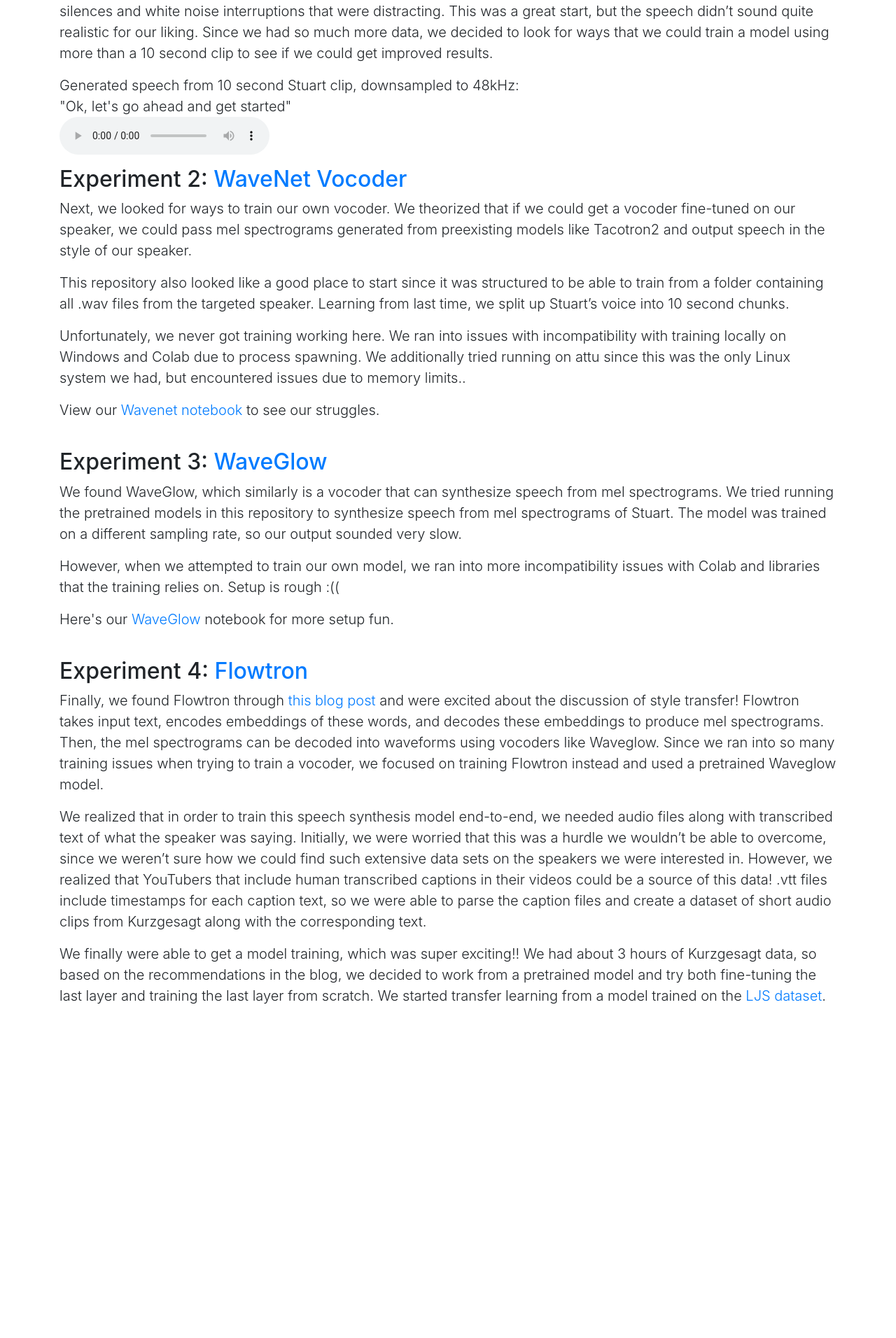
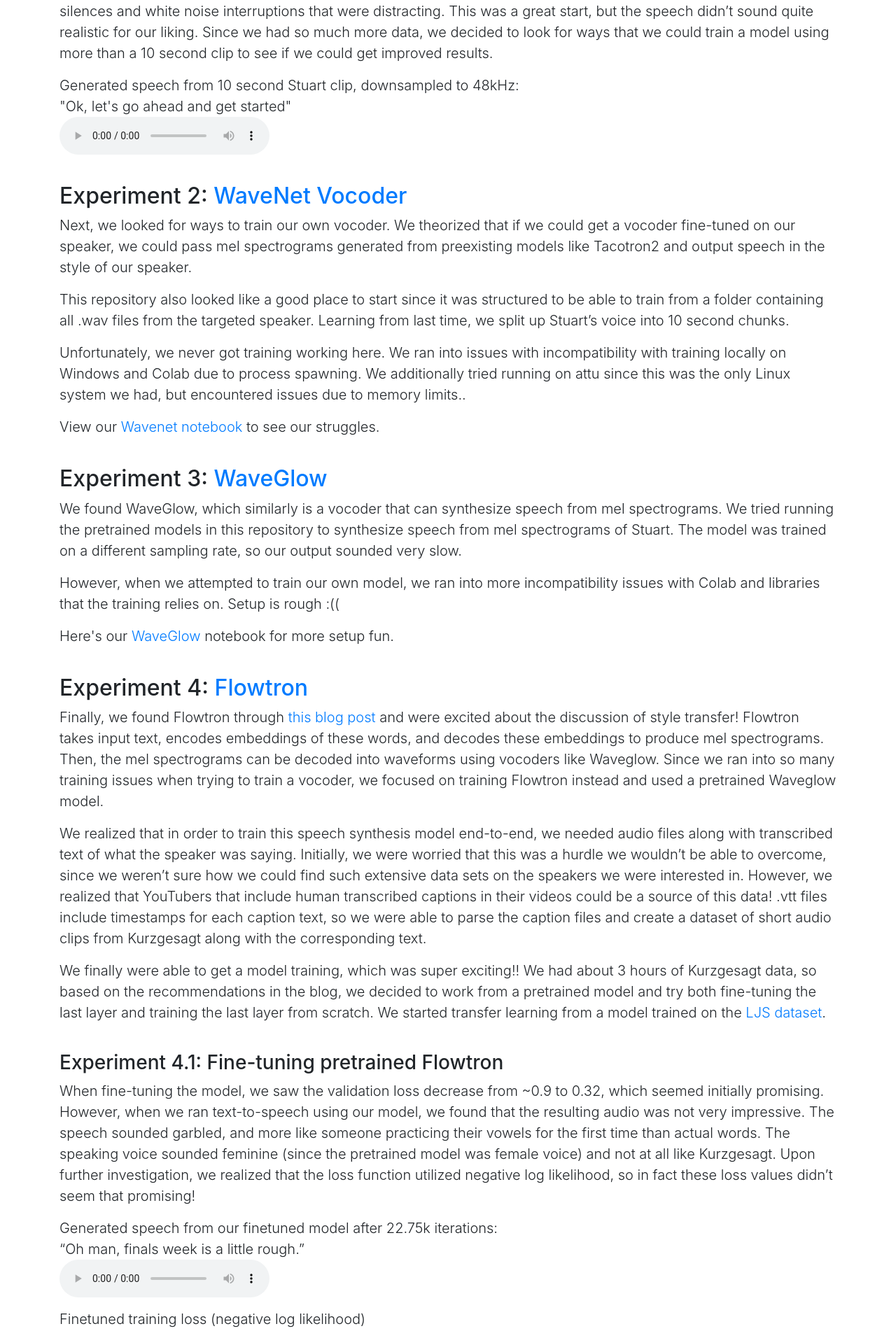
Before and after one commit to arthurjl/dl-script-gen, a Flask app: page /text-to-speech in a window 1280 px wide. Shown: the part 1078-2990 px from the top of the page at 70% size. Before the commit the page ends 2513 px from the top, so only its background shows below. Run offline with Flask 2, Linux system fonts and the light colour scheme; parts of the project's set-up code (start-up, migrations or seed data) failed here and were passed over; some libraries are stand-ins or nearby versions.

Commit message:
experiment 4.1

```diff
--- a/app/templates/text_to_speech.html
+++ b/app/templates/text_to_speech.html
@@ -40,6 +40,7 @@
                 <audio controls>
                     <source src="static/audio-examples/cloning-stuart-get-started-48000.wav" type="audio/wav">
                 </audio>
+            </p>
 
             <br>
             <h2>Experiment 2: <a href="https://github.com/r9y9/wavenet_vocoder" target="_blank">WaveNet Vocoder</a></h2>
@@ -67,6 +68,23 @@
             <p class="lead">We realized that in order to train this speech synthesis model end-to-end, we needed audio files along with transcribed text of what the speaker was saying. Initially, we were worried that this was a hurdle we wouldn’t be able to overcome, since we weren’t sure how we could find such extensive data sets on the speakers we were interested in. However, we realized that YouTubers that include human transcribed captions in their videos could be a source of this data! .vtt files include timestamps for each caption text, so we were able to parse the caption files and create a dataset of short audio clips from Kurzgesagt along with the corresponding text.</p>
 
             <p class="lead">We finally were able to get a model training, which was super exciting!! We had about 3 hours of Kurzgesagt data, so based on the recommendations in the blog, we decided to work from a pretrained model and try both fine-tuning the last layer and training the last layer from scratch. We started transfer learning from a model trained on the <a href="https://keithito.com/LJ-Speech-Dataset/" target="_blank">LJS dataset</a>.</p>
+
+            <br>
+            <h3>Experiment 4.1: Fine-tuning pretrained Flowtron</h3>
+            <p class="lead">When fine-tuning the model, we saw the validation loss decrease from ~0.9 to 0.32, which seemed initially promising. However, when we ran text-to-speech using our model, we found that the resulting audio was not very impressive. The speech sounded garbled, and more like someone practicing their vowels for the first time than actual words. The speaking voice sounded feminine (since the pretrained model was female voice) and not at all like Kurzgesagt. Upon further investigation, we realized that the loss function utilized negative log likelihood, so in fact these loss values didn’t seem that promising!</p>
+            <p class="lead">
+                Generated speech from our finetuned model after 22.75k iterations:
+                <br>
+                “Oh man, finals week is a little rough.”
+                <br>
+                <audio controls>
+                    <source src="static/audio-examples/flowtron-kurzgesagt-finals-finetune3-model22750.wav" type="audio/wav">
+                </audio>
+            </p>
+            <p class="lead">Finetuned training loss (negative log likelihood)</p>
+            <img src="static/graphs/flowtron-finetune-training_loss.svg" alt="Flowtron Finetuned Training Loss">
+            <p class="lead">Finetuned validation loss (negative log likelihood)</p>
+            <img src="static/graphs/flowtron-finetune-validation_loss.svg" alt="Flowtron Finetuned Validation Loss">
         </div>
     </div>
 
```
